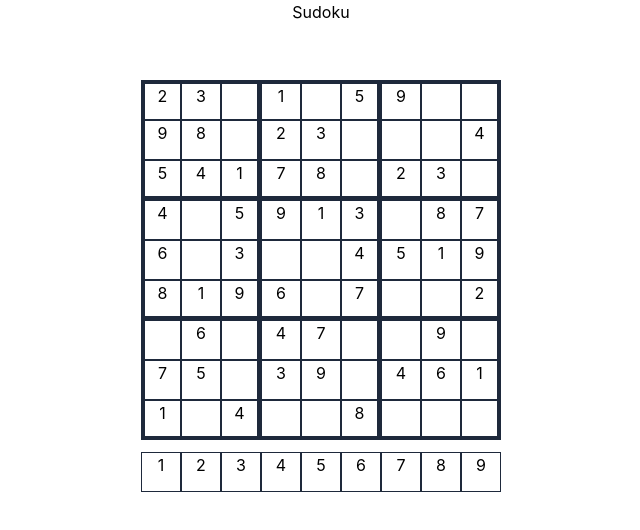
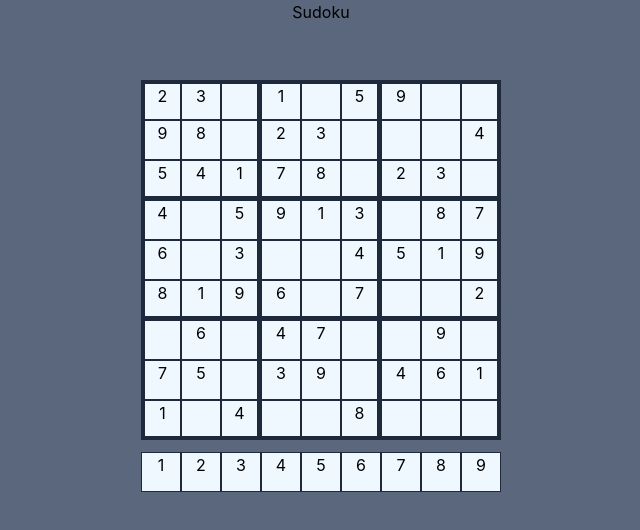
Before and after one commit to kvssr/Sudoku, a React (Create React App) app in the folder client/: page / in a window 1280 px wide. Shown: the top 530 px of the page, without its empty margins (319-959 px from the left). Built offline with nearby package versions, Linux system fonts and the light colour scheme.

Commit message:
Changed bg colour

```diff
--- a/client/src/index.css
+++ b/client/src/index.css
@@ -7,6 +7,7 @@ body {
   font-family: -apple-system, BlinkMacSystemFont, 'Segoe UI', 'Roboto', 'Oxygen', 'Ubuntu', 'Cantarell', 'Fira Sans', 'Droid Sans', 'Helvetica Neue', sans-serif;
   -webkit-font-smoothing: antialiased;
   -moz-osx-font-smoothing: grayscale;
+  background-color: rgb(90, 103, 124);
 }
 
 code {
@@ -20,3 +21,11 @@ code {
 .highlight {
   background-color: rgba(89, 224, 248, 0.281);
 }
+
+.board {
+  background-color: aliceblue;
+}
+
+.buttonList {
+  background-color: aliceblue;
+}
```
